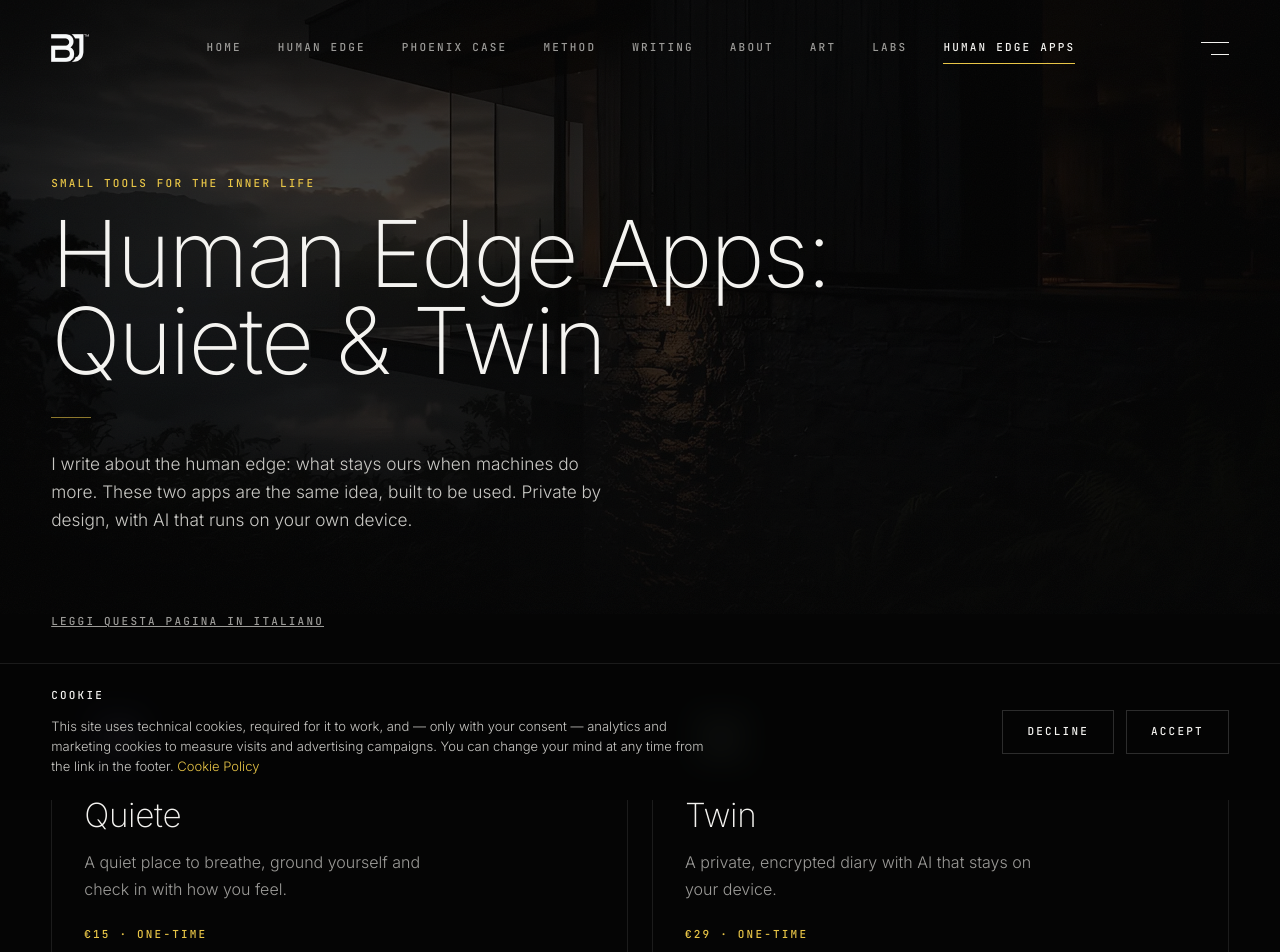
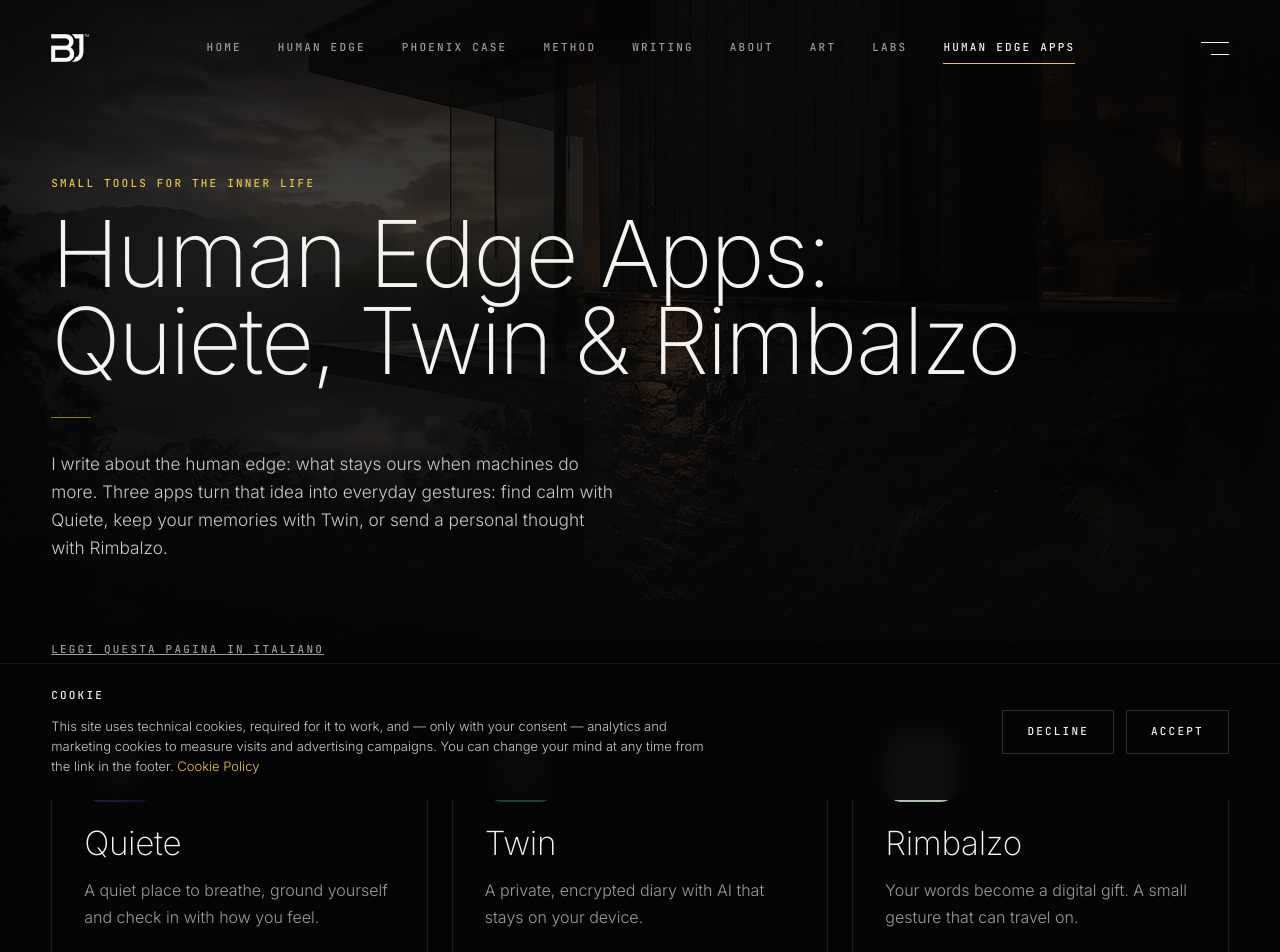
Before and after one commit to bjbeyond81/bjbeyond, a Next.js app: page /human-edge-apps in a window 1280 px wide. Shown: the top 952 px of the page. Built offline with nearby package versions, Linux system fonts and the light colour scheme.

Commit message:
Add Rimbalzo to Human Edge Apps in English and Italian

```diff
--- a/app/human-edge-apps/page.tsx
+++ b/app/human-edge-apps/page.tsx
@@ -8,12 +8,12 @@ import { SITE } from '@/lib/content';
 import { absoluteUrl, metadataFor } from '@/lib/routes';
 
 /**
- * /apps/ — the two flagship apps, Quiete and Twin, with links to the store.
- * Prices and facts from the store listings and the Twin user guide (2026-10-29).
+ * /human-edge-apps/ — Quiete, Twin and Rimbalzo, with links to the store.
+ * Rimbalzo facts checked against the live app and its PDF guides (2026-10-30).
  * Never put an activation code on this page.
  */
 const base = metadataFor('/human-edge-apps/');
-const OG = { url: '/media/apps/og-apps.jpg', width: 1200, height: 630, alt: 'Quiete and Twin, two apps by BJ Beyond' };
+const OG = { url: '/media/apps/og-apps.jpg', width: 1200, height: 630, alt: 'Quiete and Twin by BJ Beyond' };
 export const metadata: Metadata = {
   ...base,
   alternates: {
@@ -105,6 +105,38 @@ const APPS: readonly App[] = [
       ['/media/apps/twin-en-dark.jpg', 'Twin: dark mode'],
     ],
   },
+  {
+    id: 'rimbalzo',
+    name: 'Rimbalzo',
+    icon: '/media/apps/icon-rimbalzo.svg',
+    line: 'Your words become a digital gift. A small gesture that can travel on.',
+    price: '€9',
+    priceValue: '9.00',
+    buy: 'https://bjbeyond.studio/products/digital-product',
+    checkout: 'https://bjbeyond.studio/cart/61461163770190:1',
+    buyIt: 'https://bjbeyond.studio/it/products/digital-product',
+    open: 'https://rimbalzo.kimi.pro/',
+    intro:
+      'Write a personal dedication, choose a visual style and share a digital envelope. The recipient opens the seal, reads your message and can pass the gesture on with a new dedication. Your purchase includes PDF starter guides in English and Italian with the app link and instructions. The app runs online in your browser, with no installation or account.',
+    features: [
+      'A personal dedication of up to 600 characters',
+      'Three prompts: admiration, a shared memory or a wish',
+      'Sage, Paper and Sun styles with a live preview',
+      'Share the public envelope link by chat or email',
+      'Download the postcard as a PNG',
+      'Pass the gesture on; app interface in English and Italian',
+    ],
+    privacy: [
+      'Gifts are saved online and can be read by anyone with their public link. Avoid sensitive information.',
+      'Keep the separate management link private: it is needed to delete the gift and cannot be recovered if lost.',
+      'Deleting a gift does not remove PNGs or copies already saved by others. No account is required.',
+    ],
+    shots: [
+      ['https://cdn.shopify.com/s/files/1/1079/7871/9566/files/rimbalzo-01-home-en.jpg?v=1793399999', 'Rimbalzo: a personal digital dedication'],
+      ['https://cdn.shopify.com/s/files/1/1079/7871/9566/files/rimbalzo-03-sage-style-en.jpg?v=1793399999', 'Rimbalzo: choose the Sage, Paper or Sun style'],
+      ['https://cdn.shopify.com/s/files/1/1079/7871/9566/files/rimbalzo-06-how-it-works-en.jpg?v=1793399998', 'Rimbalzo: write, send and pass the gesture on'],
+    ],
+  },
 ];
 
 const schema = {
@@ -114,7 +146,7 @@ const schema = {
       '@type': 'WebPage',
       '@id': absoluteUrl('/human-edge-apps/'),
       url: absoluteUrl('/human-edge-apps/'),
-      name: 'Human Edge Apps — Quiete & Twin',
+      name: 'Human Edge Apps — Quiete, Twin & Rimbalzo',
       inLanguage: 'en',
       isPartOf: { '@type': 'WebSite', url: SITE.url, name: SITE.name },
     },
@@ -122,8 +154,8 @@ const schema = {
       '@type': 'SoftwareApplication',
       name: app.name,
       description: `${app.line} ${app.intro}`,
-      applicationCategory: app.id === 'twin' ? 'LifestyleApplication' : 'HealthApplication',
-      operatingSystem: 'Web browser (PWA)',
+      applicationCategory: app.id === 'quiete' ? 'HealthApplication' : 'LifestyleApplication',
+      operatingSystem: app.id === 'rimbalzo' ? 'Web browser' : 'Web browser (PWA)',
       url: app.open,
       image: absoluteUrl(app.icon),
       author: { '@type': 'Person', name: 'BJ Beyond', url: SITE.url },
@@ -142,8 +174,8 @@ export default function HumanEdgeAppsPage() {
   return (
     <PageShell
       eyebrow="SMALL TOOLS FOR THE INNER LIFE"
-      title={['Human Edge Apps:', 'Quiete & Twin']}
-      standfirst="I write about the human edge: what stays ours when machines do more. These two apps are the same idea, built to be used. Private by design, with AI that runs on your own device."
+      title={['Human Edge Apps:', 'Quiete, Twin & Rimbalzo']}
+      standfirst="I write about the human edge: what stays ours when machines do more. Three apps turn that idea into everyday gestures: find calm with Quiete, keep your memories with Twin, or send a personal thought with Rimbalzo."
       media={MEDIA.backdrop}
       schema={schema}
     >
@@ -153,7 +185,7 @@ export default function HumanEdgeAppsPage() {
             <a className="underline hover:text-amber-400" href="/it/human-edge-apps/" hrefLang="it" lang="it">Leggi questa pagina in italiano</a>
           </p>
         </Reveal>
-        <ul className="mt-10 grid grid-cols-1 gap-6 sm:grid-cols-2">
+        <ul className="mt-10 grid grid-cols-1 gap-6 sm:grid-cols-2 lg:grid-cols-3">
           {APPS.map((app) => (
             <li key={app.id} className="flex flex-col border border-rule p-8">
               <img src={app.icon} alt={`${app.name} app icon`} width={72} height={72} className="h-[72px] w-[72px] rounded-2xl" />
@@ -179,7 +211,7 @@ export default function HumanEdgeAppsPage() {
           </Reveal>
           <div className="mt-10 grid grid-cols-1 gap-4 sm:grid-cols-3">
             {app.shots.map(([src, alt]) => (
-              <img key={src} src={src} alt={alt} loading="lazy" width={1080} height={1350} className="h-auto w-full" />
+              <img key={src} src={src} alt={alt} loading="lazy" width={app.id === 'rimbalzo' ? 1348 : 1080} height={app.id === 'rimbalzo' ? 926 : 1350} className="h-auto w-full" />
             ))}
           </div>
           <div className="mt-12 grid grid-cols-1 gap-10 sm:grid-cols-2">
--- a/app/it/human-edge-apps/page.tsx
+++ b/app/it/human-edge-apps/page.tsx
@@ -8,12 +8,12 @@ import { SITE } from '@/lib/content';
 import { absoluteUrl, metadataFor } from '@/lib/routes';
 
 /**
- * /it/human-edge-apps/ — Italian version of /human-edge-apps/: the two flagship apps, Quiete and Twin, with links to the store.
- * Prices and facts from the store listings and the Twin user guide (2026-10-29).
+ * /it/human-edge-apps/ — Italian version with Quiete, Twin and Rimbalzo.
+ * Rimbalzo facts checked against the live app and its PDF guides (2026-10-30).
  * Never put an activation code on this page.
  */
 const base = metadataFor('/it/human-edge-apps/');
-const OG = { url: '/media/apps/og-apps.jpg', width: 1200, height: 630, alt: 'Quiete e Twin, due app di BJ Beyond' };
+const OG = { url: '/media/apps/og-apps.jpg', width: 1200, height: 630, alt: 'Quiete e Twin di BJ Beyond' };
 export const metadata: Metadata = {
   ...base,
   alternates: {
@@ -105,6 +105,38 @@ const APPS: readonly App[] = [
       ['/media/apps/twin-en-dark.jpg', 'Twin: tema scuro'],
     ],
   },
+  {
+    id: 'rimbalzo',
+    name: 'Rimbalzo',
+    icon: '/media/apps/icon-rimbalzo.svg',
+    line: 'Le tue parole diventano un regalo digitale. Un piccolo gesto che può continuare.',
+    price: '€9',
+    priceValue: '9.00',
+    buy: 'https://bjbeyond.studio/it/products/digital-product',
+    checkout: 'https://bjbeyond.studio/cart/61461163770190:1',
+    buyIt: 'https://bjbeyond.studio/it/products/digital-product',
+    open: 'https://rimbalzo.kimi.pro/',
+    intro:
+      'Scrivi una dedica personale, scegli uno stile e condividi una busta digitale. Chi riceve apre il sigillo, legge il messaggio e può far proseguire il gesto con una nuova dedica. L’acquisto comprende le guide PDF in italiano e inglese, con il link all’app e le istruzioni. L’app funziona online nel browser, senza installazione né account.',
+    features: [
+      'Una dedica personale fino a 600 caratteri',
+      'Tre spunti: una cosa che ammiri, un ricordo o un augurio',
+      'Stili Sage, Paper e Sun con anteprima dal vivo',
+      'Link pubblico della busta da inviare via chat o e-mail',
+      'Cartolina scaricabile in PNG',
+      'Possibilità di far rimbalzare il gesto; app in italiano e inglese',
+    ],
+    privacy: [
+      'I regali vengono salvati online: chiunque abbia il link pubblico può leggerli. Evita informazioni sensibili.',
+      'Conserva privatamente il link di gestione: serve per eliminare il regalo e non è recuperabile se viene perso.',
+      'La cancellazione non elimina PNG o copie già salvate da altri. Non serve un account.',
+    ],
+    shots: [
+      ['https://cdn.shopify.com/s/files/1/1079/7871/9566/files/rimbalzo-07-home-it.jpg?v=1793399999', 'Rimbalzo: una dedica digitale personale'],
+      ['https://cdn.shopify.com/s/files/1/1079/7871/9566/files/rimbalzo-03-sage-style-en.jpg?v=1793399999', 'Rimbalzo: scelta tra gli stili Sage, Paper e Sun, schermata in inglese'],
+      ['https://cdn.shopify.com/s/files/1/1079/7871/9566/files/rimbalzo-08-come-funziona-it.jpg?v=1793399999', 'Rimbalzo: scrivi, invia e fai continuare il gesto'],
+    ],
+  },
 ];
 
 const schema = {
@@ -114,7 +146,7 @@ const schema = {
       '@type': 'WebPage',
       '@id': absoluteUrl('/it/human-edge-apps/'),
       url: absoluteUrl('/it/human-edge-apps/'),
-      name: 'Human Edge Apps — Quiete e Twin',
+      name: 'Human Edge Apps — Quiete, Twin e Rimbalzo',
       inLanguage: 'it',
       isPartOf: { '@type': 'WebSite', url: SITE.url, name: SITE.name },
     },
@@ -122,8 +154,8 @@ const schema = {
       '@type': 'SoftwareApplication',
       name: app.name,
       description: `${app.line} ${app.intro}`,
-      applicationCategory: app.id === 'twin' ? 'LifestyleApplication' : 'HealthApplication',
-      operatingSystem: 'Web browser (PWA)',
+      applicationCategory: app.id === 'quiete' ? 'HealthApplication' : 'LifestyleApplication',
+      operatingSystem: app.id === 'rimbalzo' ? 'Web browser' : 'Web browser (PWA)',
       url: app.open,
       image: absoluteUrl(app.icon),
       author: { '@type': 'Person', name: 'BJ Beyond', url: SITE.url },
@@ -143,8 +175,8 @@ export default function HumanEdgeAppsPageIt() {
     <PageShell
       lang="it"
       eyebrow="PICCOLI STRUMENTI PER LA VITA INTERIORE"
-      title={['Human Edge Apps:', 'Quiete e Twin']}
-      standfirst="Scrivo del margine umano: ciò che resta nostro quando le macchine fanno di più. Queste due app sono la stessa idea, resa qualcosa da usare. Private per scelta, con un’IA che gira sul tuo dispositivo."
+      title={['Human Edge Apps:', 'Quiete, Twin e Rimbalzo']}
+      standfirst="Scrivo del margine umano: ciò che resta nostro quando le macchine fanno di più. Tre app trasformano questa idea in gesti quotidiani: ritrovare la calma con Quiete, conservare i ricordi con Twin e dedicare un pensiero a qualcuno con Rimbalzo."
       media={MEDIA.backdrop}
       schema={schema}
     >
@@ -154,7 +186,7 @@ export default function HumanEdgeAppsPageIt() {
             <a className="underline hover:text-amber-400" href="/human-edge-apps/" hrefLang="en" lang="en">Read this page in English</a>
           </p>
         </Reveal>
-        <ul className="mt-10 grid grid-cols-1 gap-6 sm:grid-cols-2">
+        <ul className="mt-10 grid grid-cols-1 gap-6 sm:grid-cols-2 lg:grid-cols-3">
           {APPS.map((app) => (
             <li key={app.id} className="flex flex-col border border-rule p-8">
               <img src={app.icon} alt={`Icona dell’app ${app.name}`} width={72} height={72} className="h-[72px] w-[72px] rounded-2xl" />
@@ -180,7 +212,7 @@ export default function HumanEdgeAppsPageIt() {
           </Reveal>
           <div className="mt-10 grid grid-cols-1 gap-4 sm:grid-cols-3">
             {app.shots.map(([src, alt]) => (
-              <img key={src} src={src} alt={alt} loading="lazy" width={1080} height={1350} className="h-auto w-full" />
+              <img key={src} src={src} alt={alt} loading="lazy" width={app.id === 'rimbalzo' ? 1348 : 1080} height={app.id === 'rimbalzo' ? 926 : 1350} className="h-auto w-full" />
             ))}
           </div>
           <div className="mt-12 grid grid-cols-1 gap-10 sm:grid-cols-2">
--- a/app/sitemap.ts
+++ b/app/sitemap.ts
@@ -45,7 +45,7 @@ const LASTMOD: Record<string, string> = {
   '/art/': '2026-10-30',
   '/labs/': '2026-10-30',
   '/labs/apps/': '2026-10-29',
-  '/human-edge-apps/': '2026-10-29',
+  '/human-edge-apps/': '2026-10-30',
   '/it/human-edge-apps/': '2026-10-30',
   '/focus/': '2026-10-30',
   '/contact/': '2026-10-30',
--- a/lib/routes.ts
+++ b/lib/routes.ts
@@ -200,18 +200,18 @@ export const ROUTES: readonly SiteRoute[] = [
   {
     path: '/human-edge-apps/',
     label: 'HUMAN EDGE APPS',
-    title: 'Human Edge Apps — Quiete & Twin',
+    title: 'Human Edge Apps — Quiete, Twin & Rimbalzo',
     description:
-      'Human Edge Apps by BJ Beyond: Quiete, a breathing and emotional-support companion, and Twin, an encrypted diary with on-device AI.',
+      'Human Edge Apps by BJ Beyond: find calm with Quiete, keep a private diary with Twin, and send a personal digital dedication with Rimbalzo.',
     priority: 0.85,
     changeFrequency: 'monthly',
   },
   {
     /* Italian twin of /human-edge-apps/. Unlabelled: linked from the EN page, not the menu. */
     path: '/it/human-edge-apps/',
-    title: 'Human Edge Apps — Quiete e Twin, app private con IA sul dispositivo',
+    title: 'Human Edge Apps — Quiete, Twin e Rimbalzo',
     description:
-      'Le Human Edge Apps di BJ Beyond: Quiete, per respirare e ritrovare la calma, e Twin, un diario privato cifrato con IA che resta sul tuo dispositivo.',
+      'Le Human Edge Apps di BJ Beyond: ritrova la calma con Quiete, conserva i ricordi con Twin e regala una dedica digitale personale con Rimbalzo.',
     priority: 0.8,
     changeFrequency: 'monthly',
   },
```
Also changed, not shown: public/media/apps/icon-rimbalzo.svg (added).
